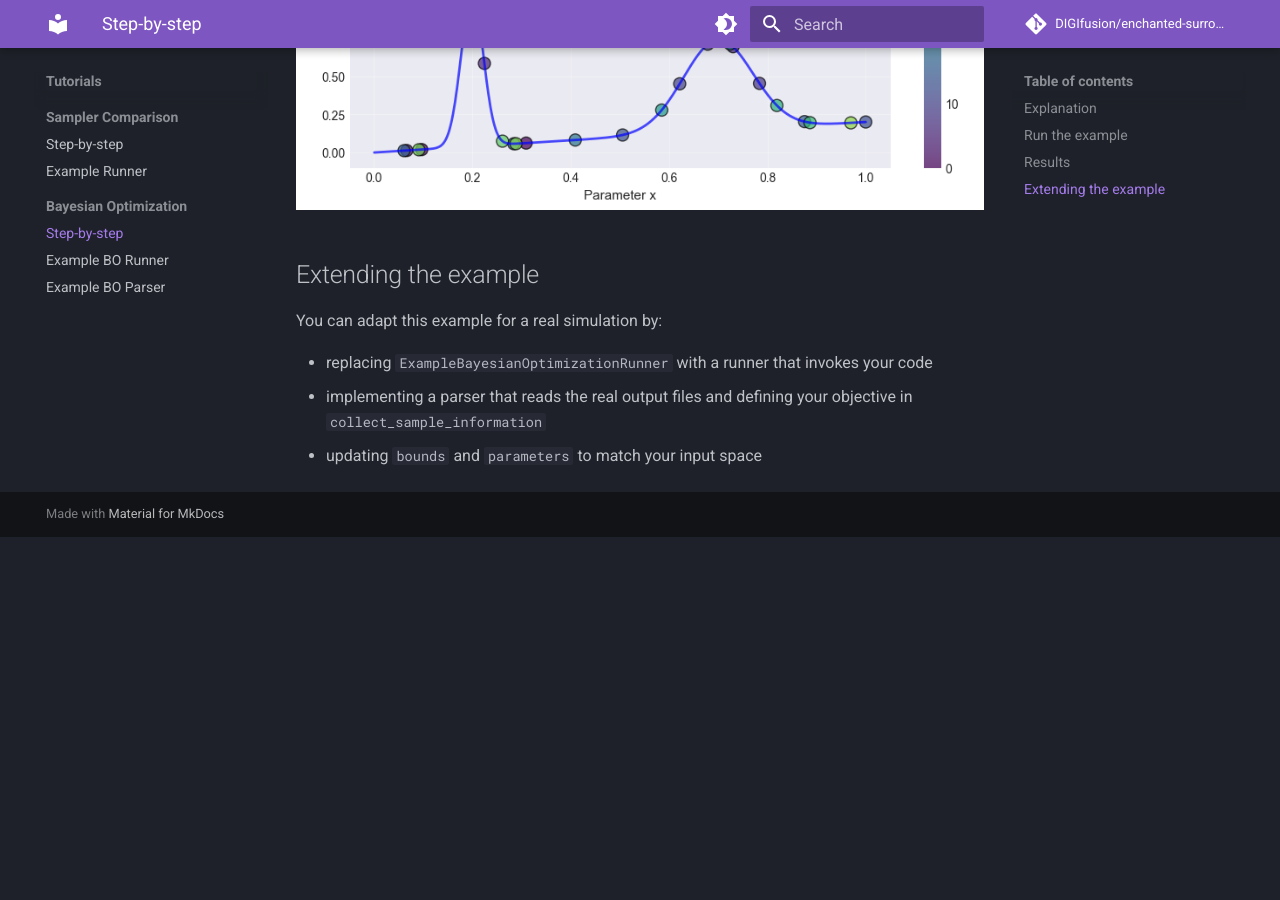
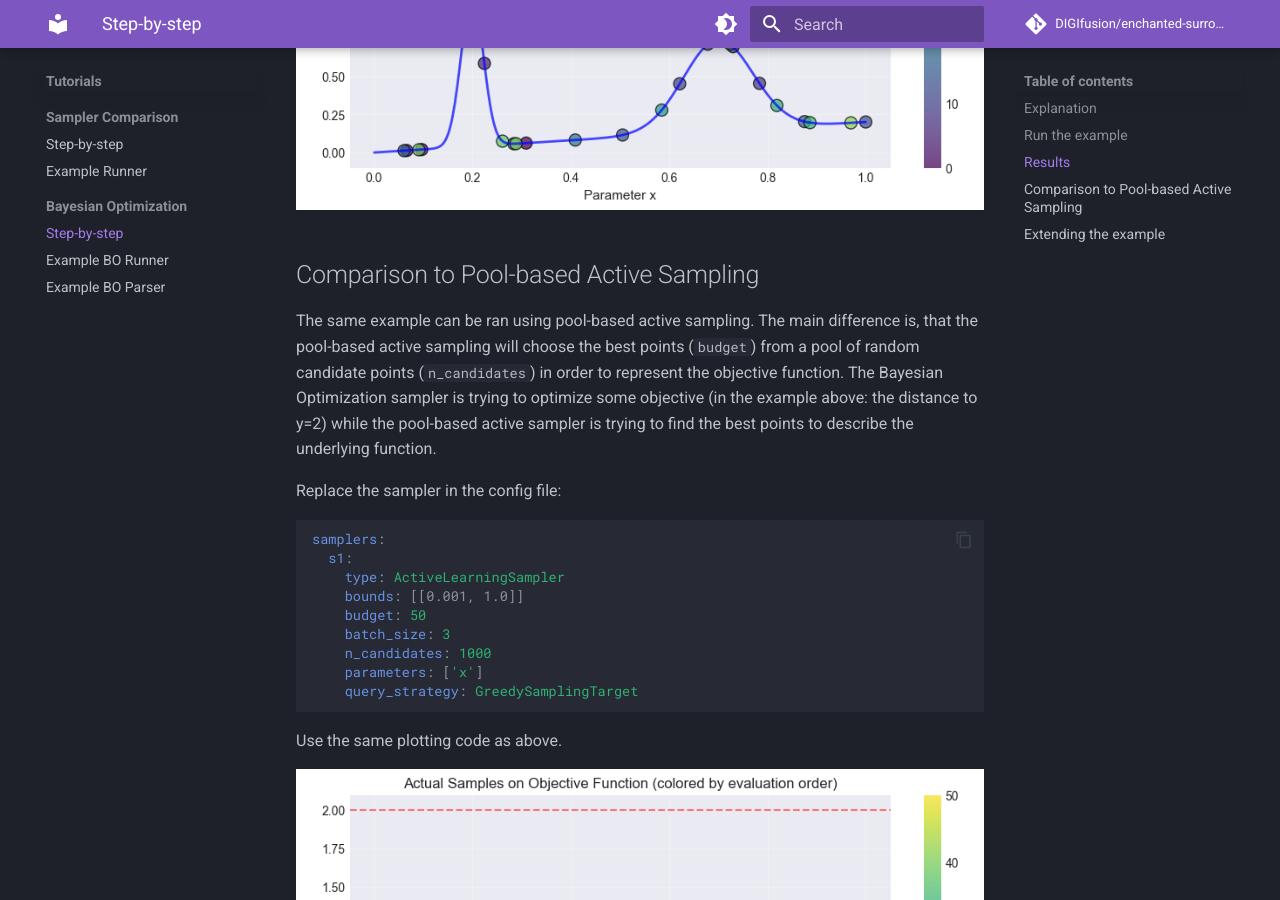
Before and after one commit to DIGIfusion/enchanted-surrogates, an MkDocs documentation site: the page built from docs/tutorials/bayesian_optimization.md, in a window 1280 px wide and 900 px high, scrolled down 2936 px. Built offline with MkDocs 1.6.1 and Material for MkDocs 9.7.7, drawn with Linux system fonts in a browser that asks for light colours; comment, search, counter and statistics services are not loaded; before the commit the page ends 3473 px from its top, so only the background shows below that.

Commit message:
Updated the tutorial to show comparison of BO and pool-based active sampling

````diff
--- a/docs/tutorials/bayesian_optimization.md
+++ b/docs/tutorials/bayesian_optimization.md
@@ -106,6 +106,31 @@ The figure below shows the objective function, the initial random points and the
 ![fig](img/bo_sampling_output.png)
 
 
+## Comparison to Pool-based Active Sampling
+
+The same example can be ran using pool-based active sampling. The main difference is, that the pool-based active sampling will choose the best points (`budget`) from a pool of random candidate points (`n_candidates`) in order to represent the objective function. The Bayesian Optimization sampler is trying to optimize some objective (in the example above: the distance to y=2) while the pool-based active sampler is trying to find the best points to describe the underlying function.
+
+Replace the sampler in the config file:
+
+```yaml
+samplers:
+  s1:
+    type: ActiveLearningSampler
+    bounds: [[0.001, 1.0]]
+    budget: 50
+    batch_size: 3
+    n_candidates: 1000
+    parameters: ['x']
+    query_strategy: GreedySamplingTarget
+```
+
+Use the same plotting code as above.
+
+![fig](img/active_pool_sampling_output.png)
+
+
+
+
 ## Extending the example
 
 You can adapt this example for a real simulation by:
````
Also changed, not shown: docs/tutorials/img/active_pool_sampling_output.png (added).
